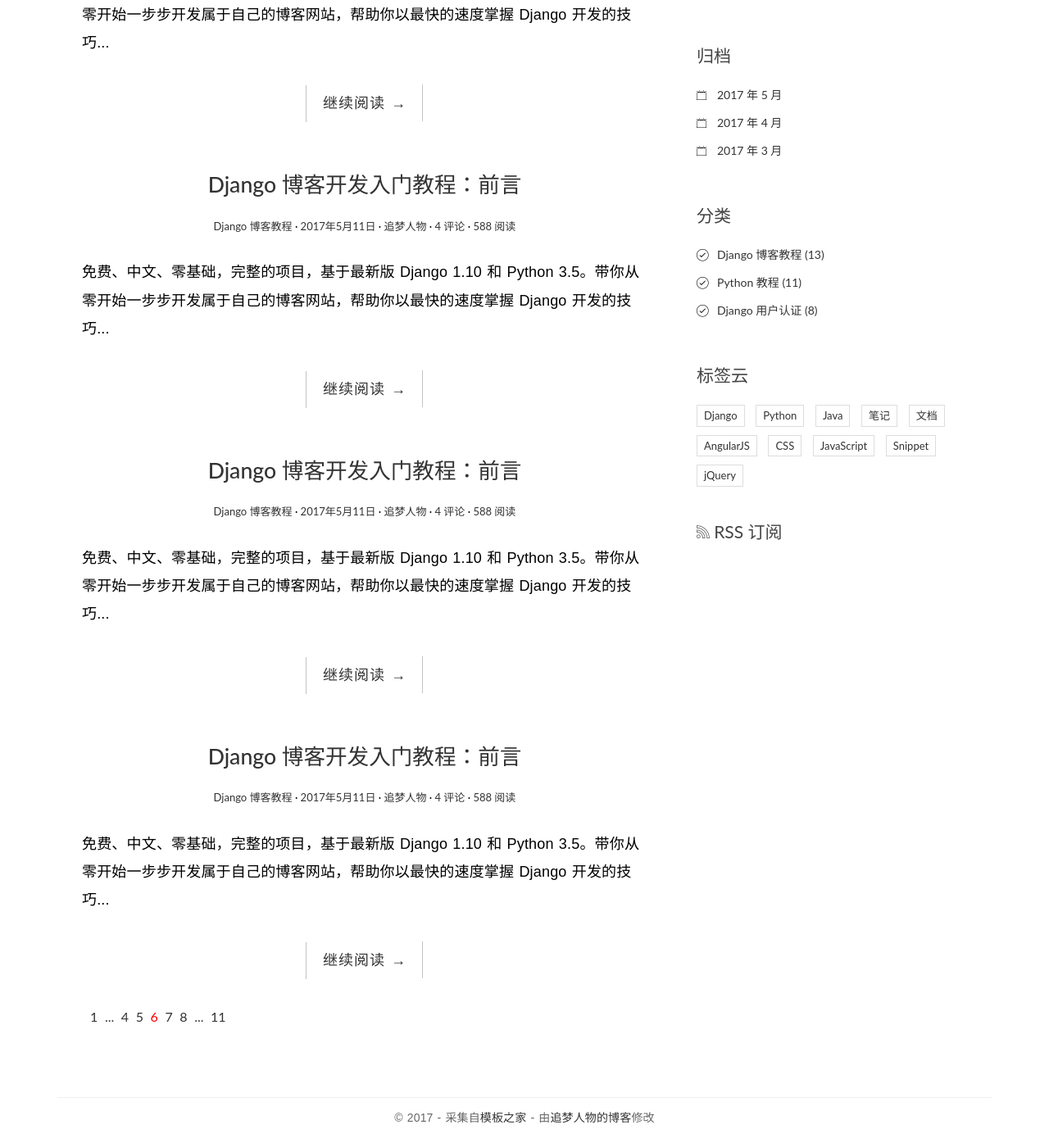
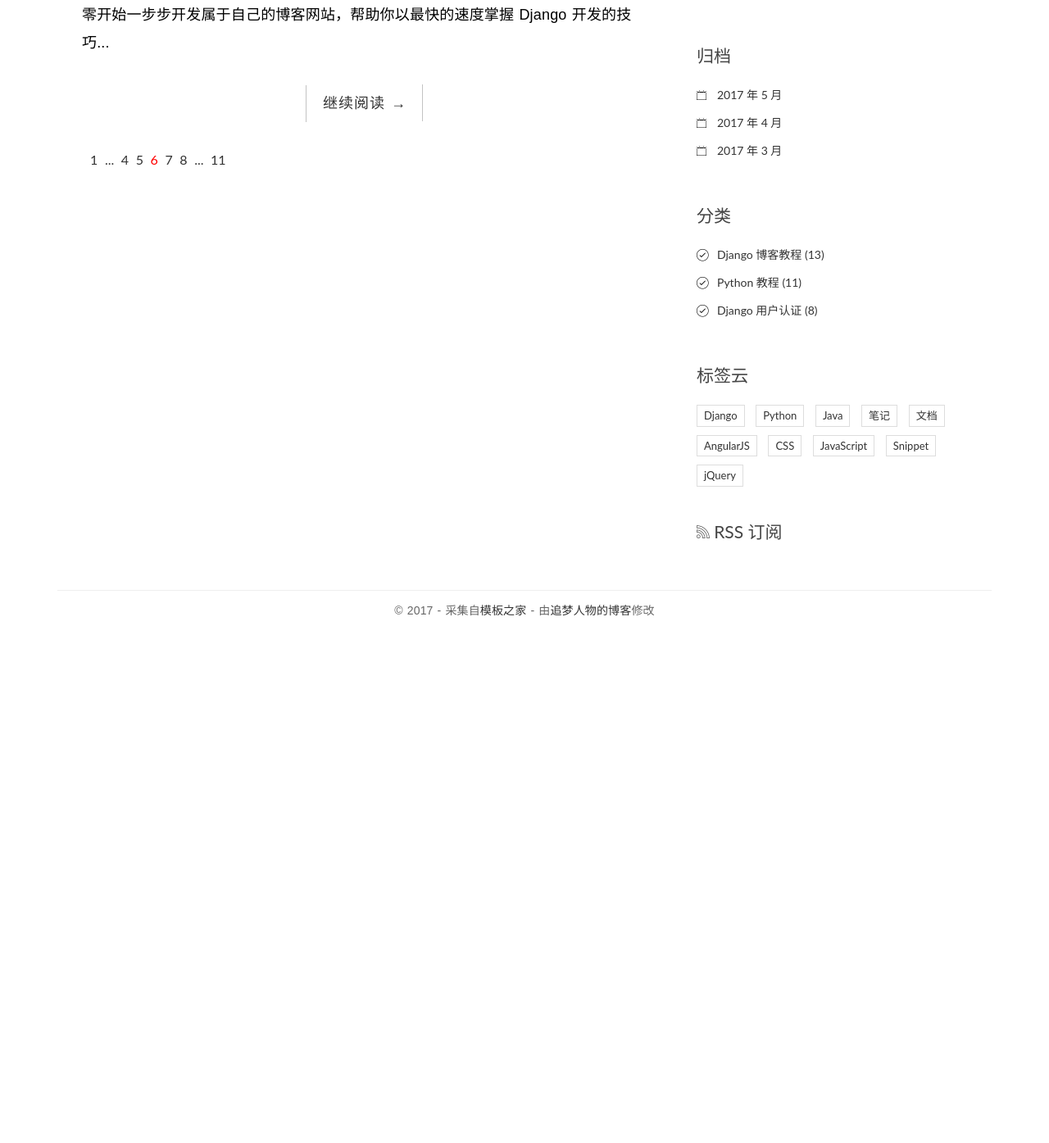
Before and after one commit to SmartGx/Myblog, a Django app: template myblog/templates/blog/index.html in a window 1280 px wide. Shown: the part 315-1710 px from the top of the page at 82% size. After the commit the page ends 1067 px from the top, so only its background shows below. Run offline with Django 3.2, Linux system fonts and the light colour scheme; the template is opened without the code that fills it: values that come from a table or form of the project are taken from there, others are empty; tables that the repository leaves empty hold one stand-in row (values such as "Sample post"); some libraries are stand-ins or nearby versions.

Commit message:
update setting,urls, index.html

```diff
--- a/myblog/blog/views.py
+++ b/myblog/blog/views.py
@@ -3,4 +3,5 @@
 
 # Create your views here.
 def index(request):
-	return render(request, 'blog/index.html')
+	post_list = Post.objects.all().order_by('-created_time')
+	return render(request, 'blog/index.html', context={'post_list': post_list})
--- a/myblog/myblog/settings.py
+++ b/myblog/myblog/settings.py
@@ -127,3 +127,4 @@
 # https://docs.djangoproject.com/en/1.10/howto/static-files/
 
 STATIC_URL = '/static/'
+STATICFILES_DIRS = [os.path.join(BASE_DIR, 'static')]
--- a/myblog/myblog/urls.py
+++ b/myblog/myblog/urls.py
@@ -18,5 +18,5 @@
 
 urlpatterns = [
     url(r'^admin/', admin.site.urls),
-    url(r'^blog/', include('blog.urls'))
+    url(r'^', include('blog.urls'))
 ]
--- a/myblog/templates/blog/index.html
+++ b/myblog/templates/blog/index.html
@@ -1,4 +1,4 @@
-{% load static %}
+{% load staticfiles %}
 <!DOCTYPE html>
 <html>
 <head>
@@ -67,7 +67,9 @@
     <div class="container">
         <div class="row">
             <main class="col-md-8">
-                <article class="post post-1">
+
+                {% for post in post_list %}
+                    <article class="post post-{{ post.pk }}">
                         <header class="entry-header">
                             <h1 class="entry-title">
                                 <a href="single.html">Django 博客开发入门教程：前言</a>
@@ -89,75 +91,8 @@
                             </div>
                         </div>
                     </article>
+                {% endfor %}
 
-                <article class="post post-2">
-                    <header class="entry-header">
-                        <h1 class="entry-title">
-                            <a href="single.html">Django 博客开发入门教程：前言</a>
-                        </h1>
-                        <div class="entry-meta">
-                            <span class="post-category"><a href="#">Django 博客教程</a></span>
-                            <span class="post-date"><a href="#"><time class="entry-date"
-                                                                      datetime="2012-11-09T23:15:57+00:00">2017年5月11日</time></a></span>
-                            <span class="post-author"><a href="#">追梦人物</a></span>
-                            <span class="comments-link"><a href="#">4 评论</a></span>
-                            <span class="views-count"><a href="#">588 阅读</a></span>
-                        </div>
-                    </header>
-                    <div class="entry-content clearfix">
-                        <p>免费、中文、零基础，完整的项目，基于最新版 Django 1.10 和 Python 3.5。带你从零开始一步步开发属于自己的博客网站，帮助你以最快的速度掌握 Django
-                            开发的技巧...</p>
-                        <div class="read-more cl-effect-14">
-                            <a href="#" class="more-link">继续阅读 <span class="meta-nav">→</span></a>
-                        </div>
-                    </div>
-                </article>
-
-                <article class="post post-3">
-                    <header class="entry-header">
-                        <h1 class="entry-title">
-                            <a href="single.html">Django 博客开发入门教程：前言</a>
-                        </h1>
-                        <div class="entry-meta">
-                            <span class="post-category"><a href="#">Django 博客教程</a></span>
-                            <span class="post-date"><a href="#"><time class="entry-date"
-                                                                      datetime="2012-11-09T23:15:57+00:00">2017年5月11日</time></a></span>
-                            <span class="post-author"><a href="#">追梦人物</a></span>
-                            <span class="comments-link"><a href="#">4 评论</a></span>
-                            <span class="views-count"><a href="#">588 阅读</a></span>
-                        </div>
-                    </header>
-                    <div class="entry-content clearfix">
-                        <p>免费、中文、零基础，完整的项目，基于最新版 Django 1.10 和 Python 3.5。带你从零开始一步步开发属于自己的博客网站，帮助你以最快的速度掌握 Django
-                            开发的技巧...</p>
-                        <div class="read-more cl-effect-14">
-                            <a href="#" class="more-link">继续阅读 <span class="meta-nav">→</span></a>
-                        </div>
-                    </div>
-                </article>
-
-                <article class="post post-4">
-                    <header class="entry-header">
-                        <h1 class="entry-title">
-                            <a href="single.html">Django 博客开发入门教程：前言</a>
-                        </h1>
-                        <div class="entry-meta">
-                            <span class="post-category"><a href="#">Django 博客教程</a></span>
-                            <span class="post-date"><a href="#"><time class="entry-date"
-                                                                      datetime="2012-11-09T23:15:57+00:00">2017年5月11日</time></a></span>
-                            <span class="post-author"><a href="#">追梦人物</a></span>
-                            <span class="comments-link"><a href="#">4 评论</a></span>
-                            <span class="views-count"><a href="#">588 阅读</a></span>
-                        </div>
-                    </header>
-                    <div class="entry-content clearfix">
-                        <p>免费、中文、零基础，完整的项目，基于最新版 Django 1.10 和 Python 3.5。带你从零开始一步步开发属于自己的博客网站，帮助你以最快的速度掌握 Django
-                            开发的技巧...</p>
-                        <div class="read-more cl-effect-14">
-                            <a href="#" class="more-link">继续阅读 <span class="meta-nav">→</span></a>
-                        </div>
-                    </div>
-                </article>
                 <!-- 简单分页效果
                 <div class="pagination-simple">
                     <a href="#">上一页</a>
```
Also changed, not shown: 1 other file. Lines whose indentation alone changed are shown as unchanged.
